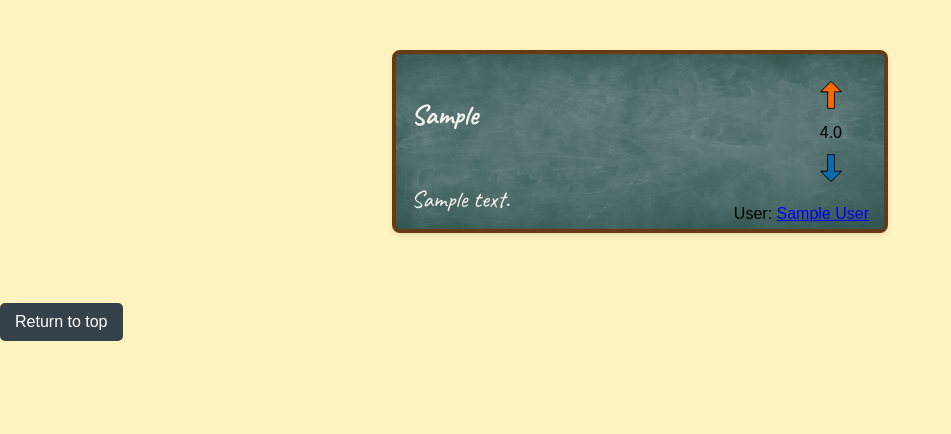
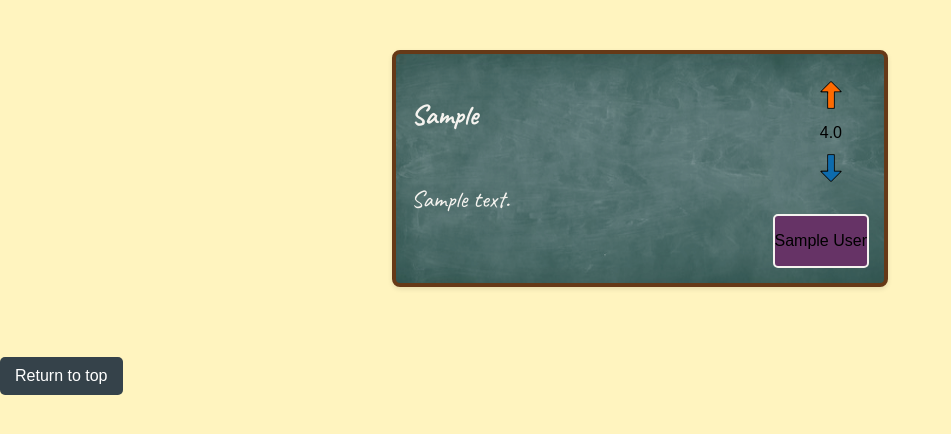
Before and after one commit to KolozsiZsombor/SzoftverModszerMiniProject, a Flask app: page / in a window 1280 px wide. Shown: the part 148-582 px from the top of the page, without its empty margins (0-951 px from the left). Run offline with Flask 3, Linux system fonts and the light colour scheme; tables that the repository leaves empty hold one stand-in row (values such as "Sample post").

Commit message:
Added a background to joke submitters username, changed colors in submit joke page.

```diff
--- a/static/css/jokes.css
+++ b/static/css/jokes.css
@@ -50,14 +50,34 @@
 }
 
 .joke-footer {
-    position: absolute;
-    /* Positioning at bottom right */
-    bottom: 20px;
-    /* Adjust according to the padding */
-    right: 15px;
-    /* Adjust according to the padding */
-    margin:0;
-    height: 20px;
+    position: relative;
+    margin-left:auto;
+    margin-top: 0;
+    margin-bottom: 0;
+    padding: 0;
+    width: fit-content;
+    background-color: #663366;
+    background-clip: border-box;
+    height: fit-content;
+    border: 2px solid #f5f3ef;
+    border-radius: 5px;
+    align-items: center;
+}
+
+a:link {
+    text-decoration: none;
+}
+
+a:visited {
+    text-decoration: none;
+}
+
+a:hover {
+    text-decoration: none;
+}
+
+a:active {
+    text-decoration: none;
 }
 
 .like-dislike {
--- a/templates/index.html
+++ b/templates/index.html
@@ -72,7 +72,7 @@
             <div class="joke-footer">
                 {% for user in users %}
                 {% if user.id == joke.user_id %}
-                    <p>User: <a href="{{ url_for('profile') }}">{{ user.name }}</a></p>
+                    <p href="{{ url_for('profile') }}">{{ user.name }}</p>
                 {% endif %}
                 {% endfor %}
             </div>
```
Also changed, not shown: static/css/submit_joke.css (+7 -7 lines).
